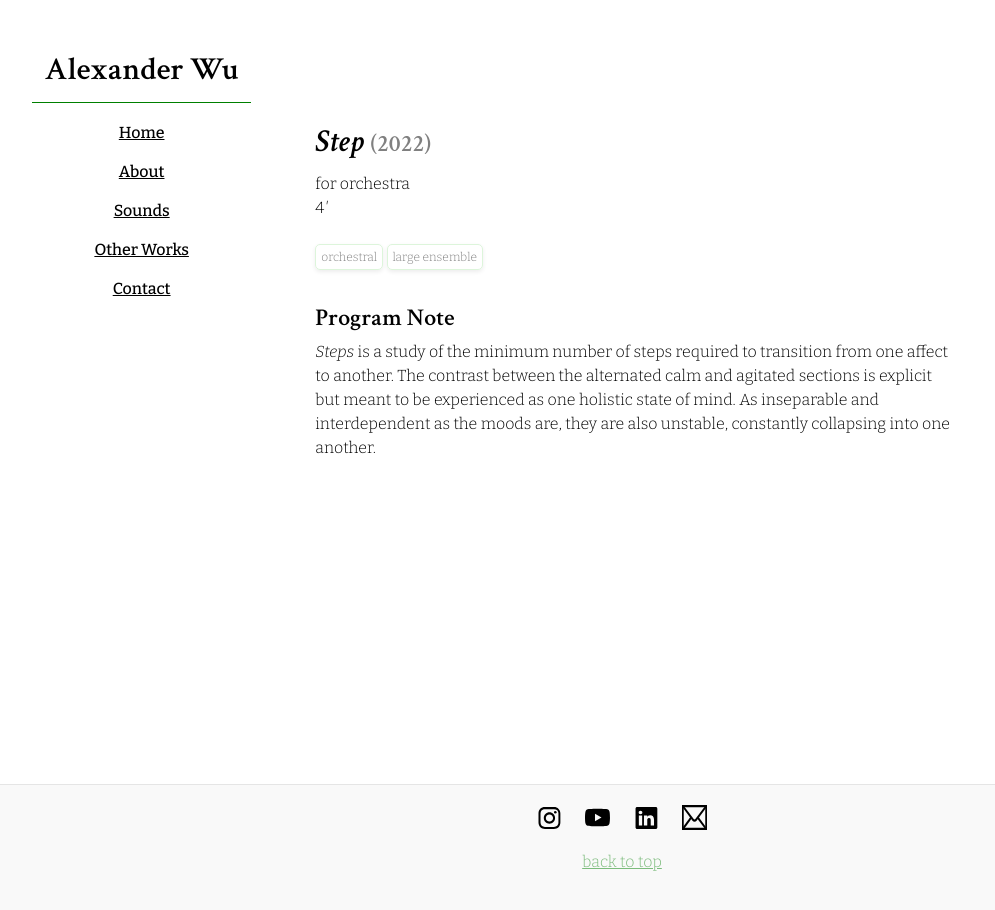
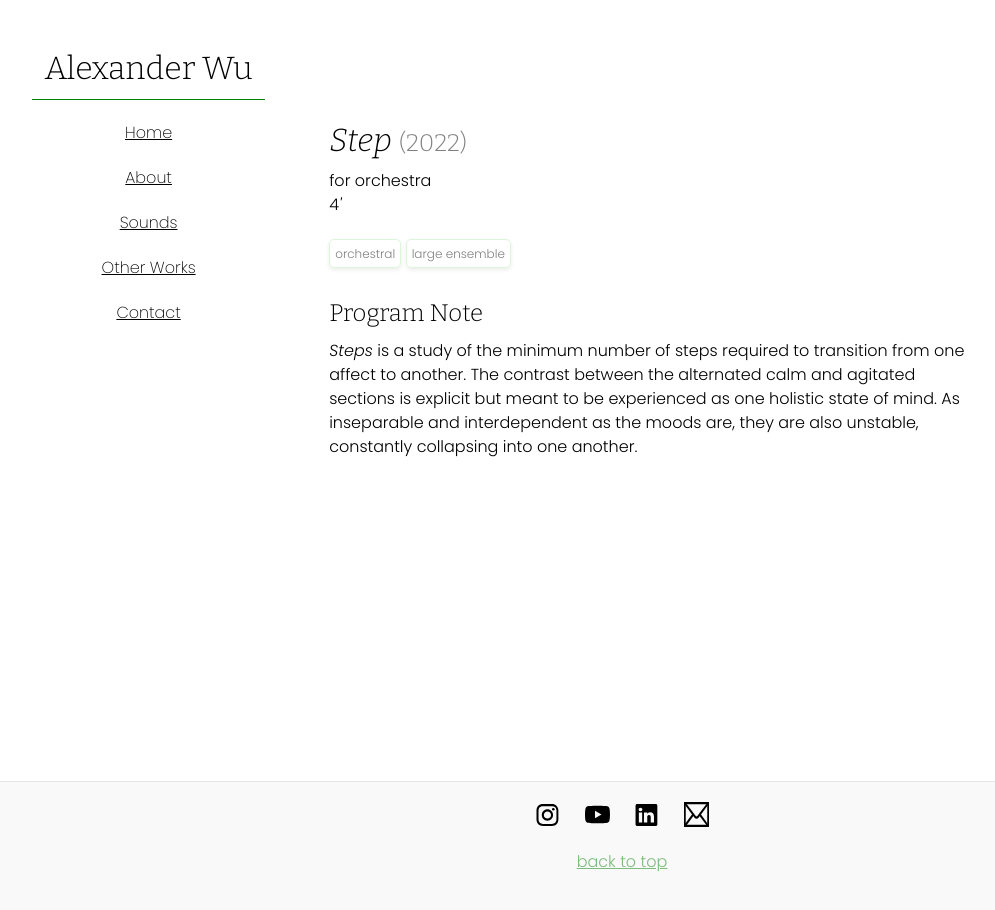
Before and after one commit to aleksuuu/aleksuuu.github.io, a Jekyll site: the page built from _sounds/2022-05-05-steps.md, in a window 1280 px wide. Shown: the whole page, without its empty margins (18-1013 px from the left). Built offline with Jekyll 4.4.1, drawn with Linux system fonts in a browser that asks for light colours.

Commit message:
Update fonts and cursors

```diff
--- a/_layouts/default.html
+++ b/_layouts/default.html
@@ -15,6 +15,7 @@
       <!--FONTS-->
       <link href="https://fonts.googleapis.com/css?family=Crimson+Text:400,400italic,600,600italic" rel="stylesheet">
       <link href="https://fonts.googleapis.com/css?family=Playfair+Display" rel="stylesheet">
+      <link href="https://fonts.googleapis.com/css2?family=Poppins:ital,wght@0,100;0,200;0,300;0,400;0,500;0,600;0,700;0,800;0,900;1,100;1,200;1,300;1,400;1,500;1,600;1,700;1,800;1,900&display=swap" rel="stylesheet">
       <link href="https://fonts.googleapis.com/css?family=Bitter:300,300italic,500,500italic" rel="stylesheet">
       <script src={{ "assets/js/open-external-in-new.js" | relative_url }}></script>
     </head>
--- a/_sass/main.scss
+++ b/_sass/main.scss
@@ -7,20 +7,24 @@ $tertiary-accent-color: #ddf5db;
 $secondary-color: gray;
 $footer-background-color: rgba(128, 128, 128, 0.05);
 $footer-divider-color: #e5e5e5;
+$cursor-default: url("../images/cursor-pause.svg");
+$cursor-pointer: url("../images/cursor-play.svg");
 
-$box-shadow: 0 0.125rem 0.25rem rgba(0, 0, 0, .075);
+$box-shadow: 0 0.125rem 0.25rem rgba(0, 0, 0, 0.075);
 
 // FONTS
-$title-font: "Crimson Text", Georgia, "Times New Roman", serif;
-$body-font: Bitter, Georgia, "Times New Roman", serif;
+$title-font: Bitter, serif;
+$body-font: Poppins, sans-serif;
 
 // NUMBERS
 $sectional-padding: 50px;
 $default-padding: 10px;
-$header-padding: 90px; // to place content below header
+$header-padding: 90px;
+// to place content below header
 $default-line-height: 1.5rem;
 
 body {
+  cursor: $cursor-default, auto;
   background: $primary-background-color;
   color: $primary-color;
   overflow-x: hidden;
@@ -46,10 +50,15 @@ h1,
 h2,
 h3 {
   font-family: $title-font;
+  font-weight: 100;
 }
 
 a {
   color: $primary-color;
+   &:hover {
+    cursor: $cursor-pointer, auto;
+    font-weight: 500;
+  }
 }
 
 .current {
@@ -74,7 +83,7 @@ nav {
 }
 
 .nav-item {
-  font-weight: 500;
+  font-weight: 200;
 }
 
 li {
@@ -86,7 +95,7 @@ li {
   font-size: 200%;
   padding: $sectional-padding * 0.25;
   border-bottom: 1px solid $accent-color;
-  font-weight: 600;
+  font-weight: 100;
   a {
     text-decoration: none;
   }
@@ -108,7 +117,8 @@ main {
 
 #site-footer {
   border-top: 1px solid $footer-divider-color;
-  background-color: $footer-background-color; /* Adjust the background color as needed */
+  background-color: $footer-background-color;
+  /* Adjust the background color as needed */
   text-align: center;
   padding: $default-padding * 2;
   color: $secondary-color;
@@ -159,7 +169,7 @@ main {
   }
   h2 {
     margin-block-start: 1em;
-    margin-block-end: 0.3em;
+    margin-block-end: 0.5em;
   }
 }
 
@@ -179,7 +189,8 @@ main {
   display: grid;
   grid-template-columns: repeat(auto-fill, minmax(230px, 1fr));
   grid-gap: 20px;
-  max-width: 729px; /* max 2 columns: 230 * 3 + 20 * 2 - 1 */
+  max-width: 729px;
+  /* max 2 columns: 230 * 3 + 20 * 2 - 1 */
 }
 
 .card {
@@ -196,13 +207,13 @@ main {
   }
   #soundcloud-player {
     width: 100%;
-    aspect-ratio: 16/9;
+    aspect-ratio: 16 / 9;
   }
   img {
     display: block;
     margin: auto;
     width: 100%;
-    aspect-ratio: 16/9;
+    aspect-ratio: 16 / 9;
     object-fit: scale-down;
     object-position: top;
   }
@@ -225,7 +236,8 @@ th {
 td {
   padding: $default-padding;
 }
-th, td {
+th,
+td {
   border: 1px solid $secondary-accent-color;
   overflow-wrap: break-word;
   min-width: $sectional-padding;
@@ -257,7 +269,6 @@ th, td {
 }
 
 
-
 .wut {
   display: none;
 }
--- a/assets/css/styles.scss
+++ b/assets/css/styles.scss
@@ -1,3 +1,4 @@
 ---
+
 ---
 @import "main";
--- a/index.html
+++ b/index.html
@@ -3,11 +3,13 @@ layout: default
 title: Home
 ---
 
+{% comment %} jekyll serve {% endcomment %}
+
 <img src="{{ site.imgurl | absolute_url }}/gardner-landscape.png" alt="Alexander playing the piano behind plants, shea butter, and a few books titled 'Sellout' placed on black shelves">
 {{ site.description | markdownify }}
 <p>
   <a href="/about">
-    <b>Read More</b>
+    Read More
   </a>
 </p>
 <h2>Recent Projects</h2>
```
Also changed, not shown: assets/images/cursor-pause.svg (added), assets/images/cursor-play.svg (added).
